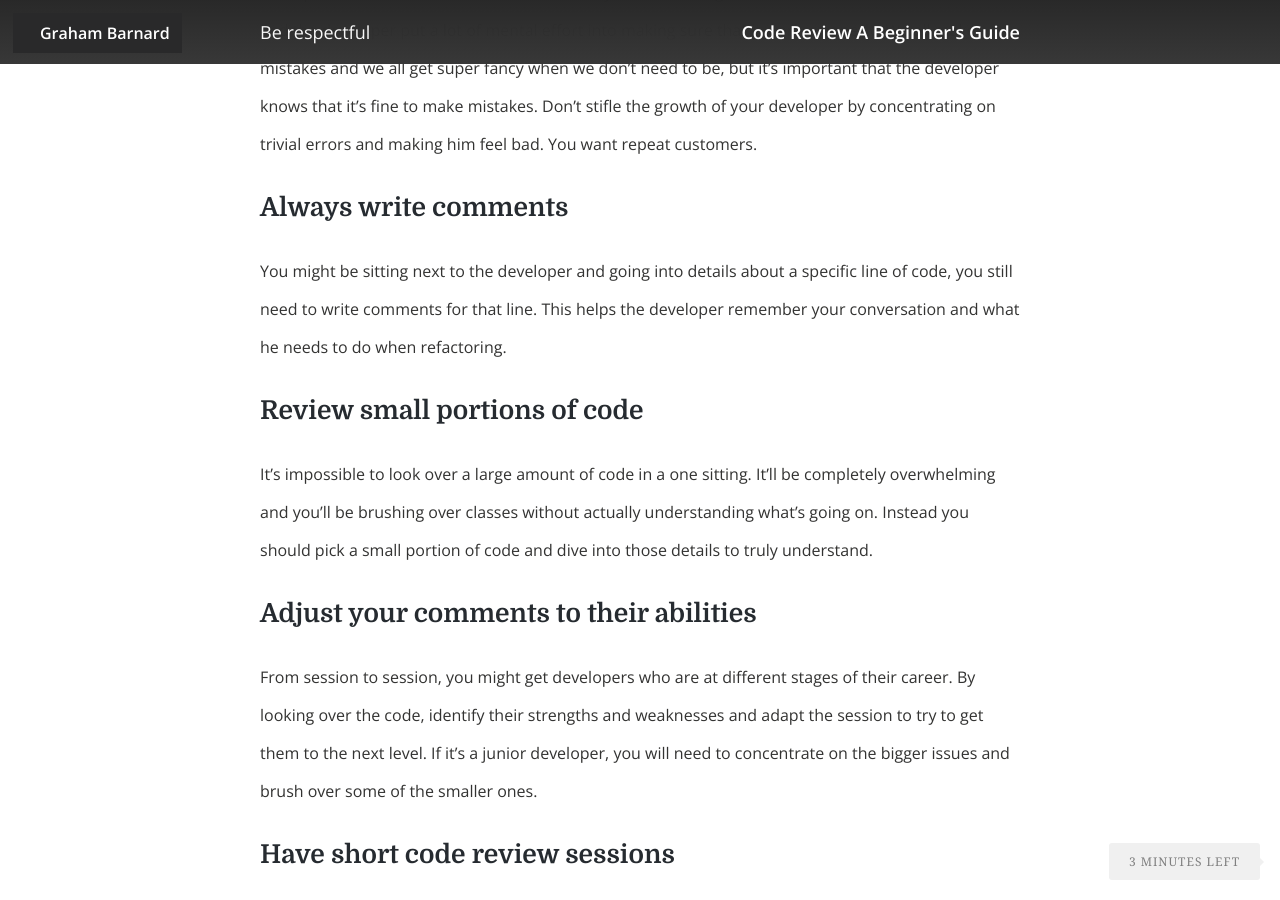
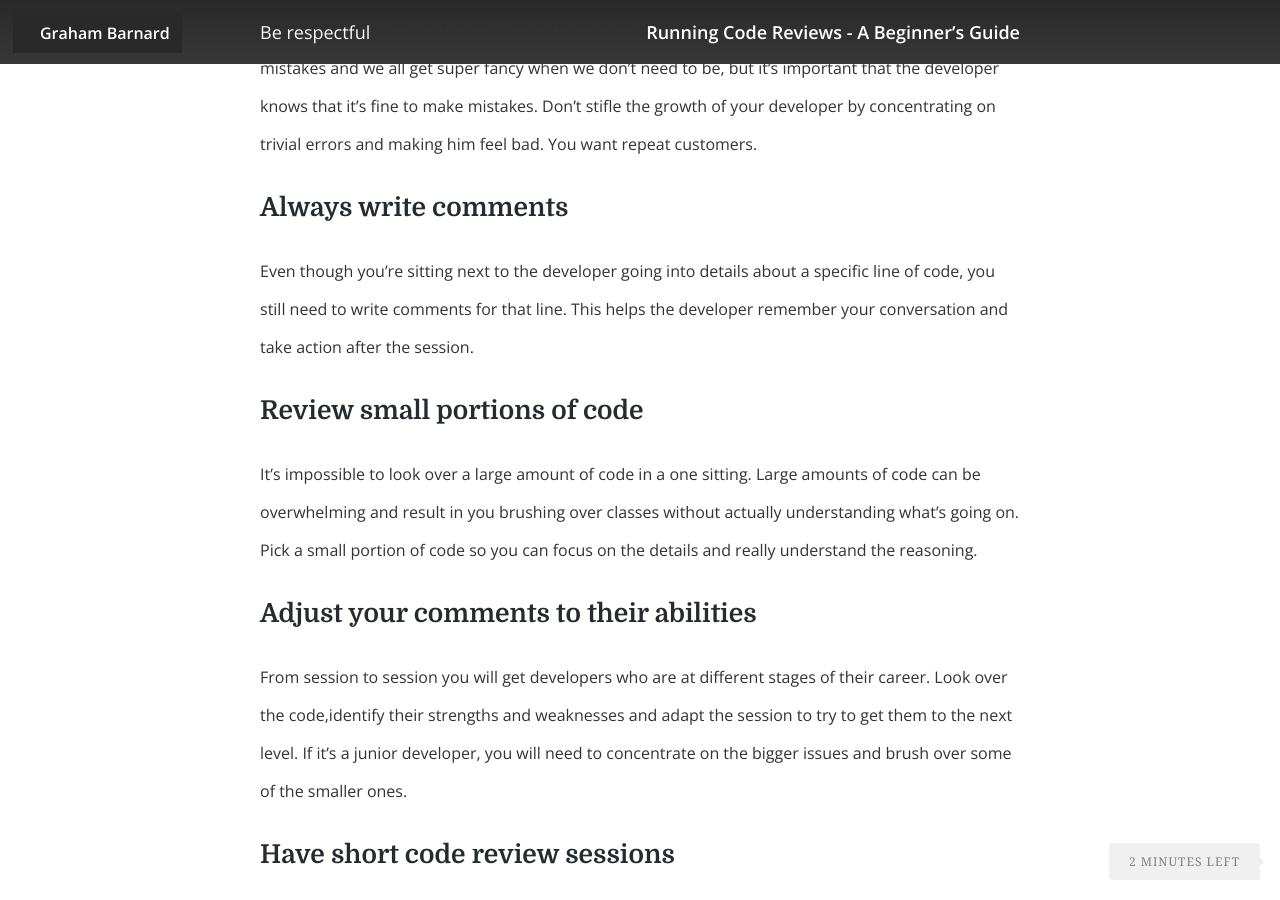
Before and after one commit to GrahamBarnard/GrahamBarnard.github.io, a Jekyll site: the page built from _posts/2015-10-25-code-review-beginners-guide.markdown, in a window 1280 px wide and 900 px high, scrolled down 2264 px. Built offline with Jekyll 4.4.1, drawn with Linux system fonts in a browser that asks for light colours; nearby versions of some CDN libraries; some of the changed text lies outside the part shown.

Commit message:
Nicole's spelling changes

```diff
--- a/_posts/2015-10-25-code-review-beginners-guide.markdown
+++ b/_posts/2015-10-25-code-review-beginners-guide.markdown
@@ -1,6 +1,6 @@
 ---
 layout: post
-title:  "Code Review A Beginner's Guide"
+title:  "Running Code Reviews - A Beginner’s Guide"
 date:   2015-10-25 12:00:00
 categories: Development
 banner_image: "/media/river.png"
@@ -8,7 +8,7 @@ featured: true
 comments: true
 ---
 
-When I joined Traction on Demand last year, I was looking to take on more responsibility.  The company had recently started an initiative to run a daily developer support hour.  This hour is allocated to having a senior developer available in a meeting room so that any developer on the team can drop by and discuss their current work problems, get a code review or talk about anything going on in their personal life. At this point in my career I had a limited amount of experience running code reviews, and was excited about the opportunity to give to my new team.
+When I joined Traction on Demand last year I was looking to take on more responsibility.  The company had recently started an initiative to run a daily developer support hour.  This hour is allocated to having a senior developer available in a meeting room so that any developer on the team can drop by and discuss their current work problems, get a code review or talk about anything going on in their personal life. At this point in my career I had a limited amount of experience running code reviews and I was excited about the opportunity to give to my new team.
 
 <!--more-->
 
@@ -27,31 +27,31 @@ Every code review session starts with a statement similar to these:
 * This code kinda sucks
 * This code isn’t my best
 * This code was written in a hurry to meet deadlines
-* I haven’t had time to this code
+* I haven’t had time to review this code
 
-While that might be true, I think it’s more like that it’s due to the intimidation factor of the process. It’s intimidating to have someone look over your work. I feel the same way every time I publish one of these “unexceptional" blog posts.
+While that might be true, I think it’s due to the intimidation factor of the process. It’s intimidating to have someone look over your work. I feel the same way every time I publish one of these “unexceptional" blog posts.
 
 It’s important to remember that the code that you’ll be looking at was laboured over for hours on end and the developer put a lot of mental effort into making sure that it works properly.  We all make mistakes and we all get super fancy when we don’t need to be, but it’s important that the developer knows that it’s fine to make mistakes.  Don’t stifle the growth of your developer by concentrating on trivial errors and making him feel bad. You want repeat customers.
 
 ## Always write comments
 
-You might be sitting next to the developer and going into details about a specific line of code, you still need to write comments for that line. This helps the developer remember your conversation and what he needs to do when refactoring.
+Even though you're sitting next to the developer going into details about a specific line of code, you still need to write comments for that line. This helps the developer remember your conversation and take action after the session.
 
 ## Review small portions of code
 
-It’s impossible to look over a large amount of code in a one sitting.  It’ll be completely overwhelming and you’ll be brushing over classes without actually understanding what’s going on. Instead you should pick a small portion of code and dive into those details to truly understand.
+It’s impossible to look over a large amount of code in a one sitting.  Large amounts of code can be overwhelming and result in you brushing over classes without actually understanding what’s going on. Pick a small portion of code so you can focus on the details and really understand the reasoning.
 
 ## Adjust your comments to their abilities
 
-From session to session, you might get developers who are at different stages of their career.  By looking over the code, identify their strengths and weaknesses and adapt the session to try to get them to the next level. If it’s a junior developer, you will need to concentrate on the bigger issues and brush over some of the smaller ones.
+From session to session you will get developers who are at different stages of their career. Look over the code,identify their strengths and weaknesses and adapt the session to try to get them to the next level. If it’s a junior developer, you will need to concentrate on the bigger issues and brush over some of the smaller ones.
 
 ## Have short code review sessions
 
-It takes a lot of concentration to look at someone’s code.  Personally, I start to feel tired after 30-45 minutes. If you’re starting to feel worn down looking over code, figure out a good place to stop and set up a second session to continue.
+It takes a lot of concentration to look at someone’s code.  I start to feel tired after 30-45 minutes. If you’re starting to feel worn down, determine a good place to stop and set up a second session to continue.
 
 ## Use a checklist
 
-I find it useful to have a code review checklist, I use the list as a reference to make sure we’ve concentrated on abase standard
+By using code review checklist, I ensure that I don't miss any areas that I deem important.
 
 I started with this checklist and customized it to our coding Standard and added Salesforce specifi items. https://www.liberty.edu/media/1414/%5B6401%5Dcode_review_checklist.pdf
 
@@ -65,14 +65,12 @@ Sample Salesforce Checklist items:
 
 ## Don’t forget to code review tests
 
-I secretly love writing a good suite of tests, but a lot of developers can’t stand it. It’s important to review their tests as well and make sure that the tests are not superficial. I’m more lenient with code redundancy and structure in tests, but tough on test method naming, verifying that the majority of possible test scenarios are covered and the asserts are detailed.
+I secretly love writing a good suite of tests, but a lot of developers can’t stand it. It’s important to review their tests and make sure they are not superficial. I’m more lenient with code redundancy and structure in tests, but tough on test method naming, verifying that the majority of possible test scenarios are covered and the asserts are detailed.
 
 ## Make sure they feel safe
 
-Code reviews is a tool to help developers accelerate their learning process. It is not a managerial tool to judge or grade your developers. Make sure that you have a good company culture to foster code reviews and your participants feel secure.
+Code review is a tool to help developers accelerate their learning process. It is not a managerial tool to judge or grade your developers. Make sure that you have a good company culture to foster code reviews and your participants feel secure.
 
 ## Follow up
 
-When the session is complete, the developer should leave with some changes to do. Make sure that you follow up with them and review their changes and possibly have an additional session. There will still be misinterpretations that can happen and it’s always nice to see the progress that they’re making.
-
-Please leave me some comments if you think I missed anything
+When the session is complete the developer should leave with some refactoring to make. Follow up and review their changes, if an additional session is needed, book one. Followups will allow to catch misinterpretations, and it’s always nice to see their progress.
```
Also changed, not shown: other parts of _posts/2015-10-25-code-review-beginners-guide.markdown (+1 -1 lines).
